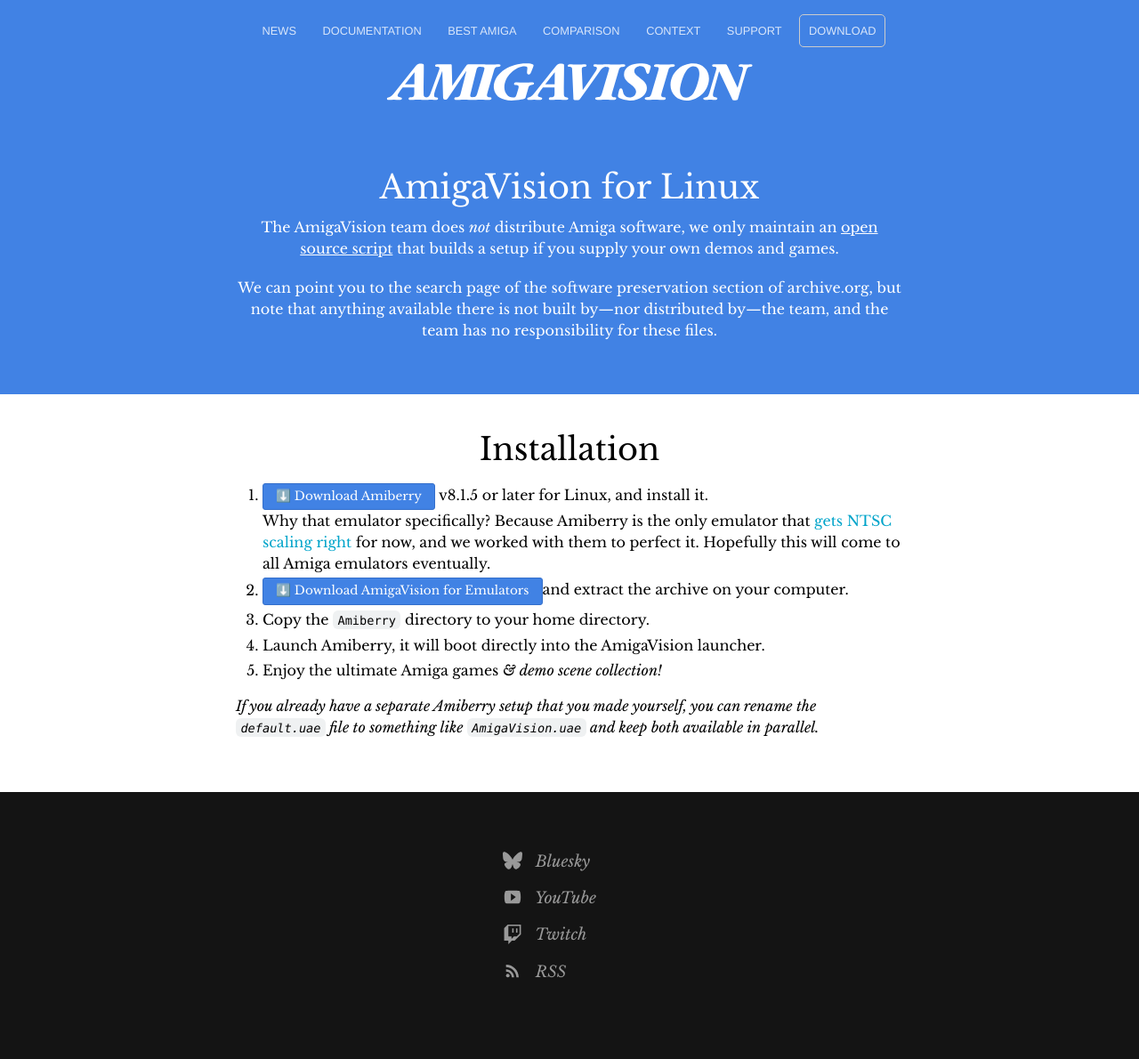
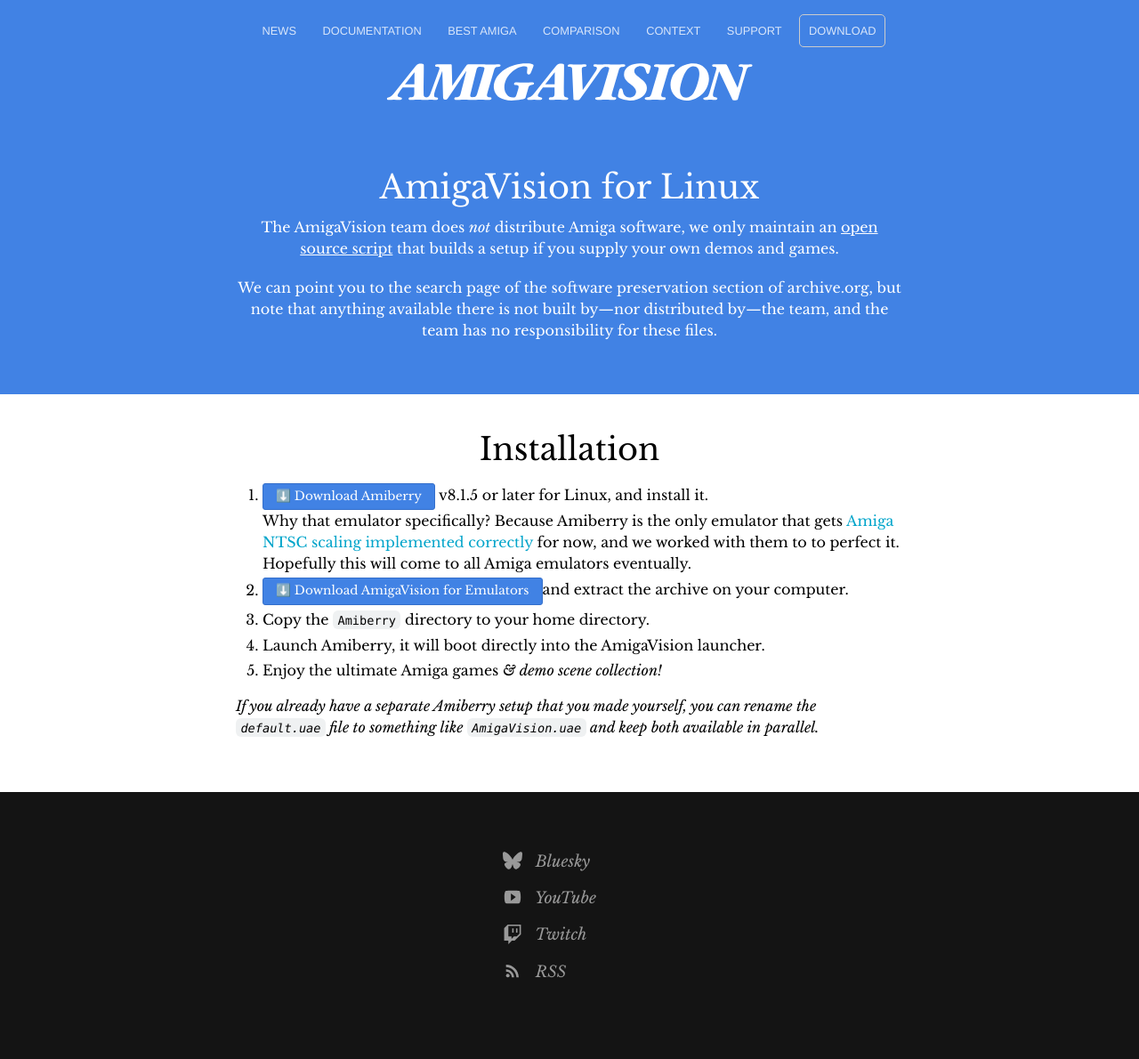
Before and after one commit to amigavision/amigavision.github.io, a Jekyll site: the page built from download/linux.html, in a window 1280 px wide. Shown: the whole page at 89% size. Built offline with Jekyll 4.4.1, drawn with Linux system fonts in a browser that asks for light colours.

Commit message:
Refine wording

```diff
--- a/download/linux.html
+++ b/download/linux.html
@@ -17,11 +17,11 @@
   <div class="text-container">
     <h2>Installation</h2>
     <ol>
-      <li><div class="button alt"><a target="_blank" href="https://github.com/BlitterStudio/amiberry/releases/latest">⬇️ Download Amiberry</a></div> v8.1.5 or later for Linux, and install it.<br>Why that emulator specifically? Because Amiberry is the only emulator that <a href="/ntsc">gets NTSC scaling right</a> for now, and we worked with them to perfect it. Hopefully this will come to all Amiga emulators eventually.</li>
+      <li><div class="button alt"><a target="_blank" href="https://github.com/BlitterStudio/amiberry/releases/latest">⬇️ Download Amiberry</a></div> v8.1.5 or later for Linux, and install it.<br>Why that emulator specifically? Because Amiberry is the only emulator that gets <a href="/ntsc">Amiga NTSC scaling implemented correctly</a> for now, and we worked with them to to perfect it. Hopefully this will come to all Amiga emulators eventually.
       <li><div class="button alt"><a target="_blank" href="https://archive.org/details/software?query=amigavision+for+emulators">⬇️ Download AmigaVision for Emulators</a></div>and extract the archive on your computer.</li>
-      <li>Copy the <code>Amiberry</code> directory to your home directory.</li>
-      <li>Launch Amiberry, it will boot directly into the AmigaVision launcher.</li>
-      <li>Enjoy the ultimate Amiga games <i>&<i> demo scene collection!</li>
+      <li>Copy the <code>Amiberry</code> directory to your home directory.
+      <li>Launch Amiberry, it will boot directly into the AmigaVision launcher.
+      <li>Enjoy the ultimate Amiga games <i>&<i> demo scene collection!
     </ol>
     <p>If you already have a separate Amiberry setup that you made yourself, you can rename the <code>default.uae</code> file to something like <code>AmigaVision.uae</code> and keep both available in parallel.</p>
   </div>
--- a/download/mac.html
+++ b/download/mac.html
@@ -17,7 +17,7 @@
   <div class="text-container">
     <h2>Installation</h2>
     <ol>
-      <li><div class="button alt"><a target="_blank" href="https://github.com/BlitterStudio/amiberry/releases/latest">⬇️ Download Amiberry</a></div> v8.1.5 or later for macOS, and install it. <br>Why not FS-UAE? Because Amiberry is the only emulator that <a href="/ntsc">gets NTSC scaling right</a> for now, and we worked with them to to perfect it. Hopefully this will come to all Amiga emulators eventually.
+      <li><div class="button alt"><a target="_blank" href="https://github.com/BlitterStudio/amiberry/releases/latest">⬇️ Download Amiberry</a></div> v8.1.5 or later for macOS, and install it. <br>Why not FS-UAE? Because Amiberry is the only emulator that gets <a href="/ntsc">Amiga NTSC scaling implemented correctly</a> for now, and we worked with them to to perfect it. Hopefully this will come to all Amiga emulators eventually.
       <li><div class="button alt"><a target="_blank" href="https://archive.org/details/software?query=amigavision+for+emulators">⬇️ Download AmigaVision for Emulators</a></div>and extract the archive on your computer.
       <li>Copy the <code>Amiberry</code> directory to the <code>Documents</code> folder in your home directory.</li>
       <li>Launch Amiberry, it will boot directly into the AmigaVision launcher.
```
Also changed, not shown: download/windows.html (+4 -4 lines).
